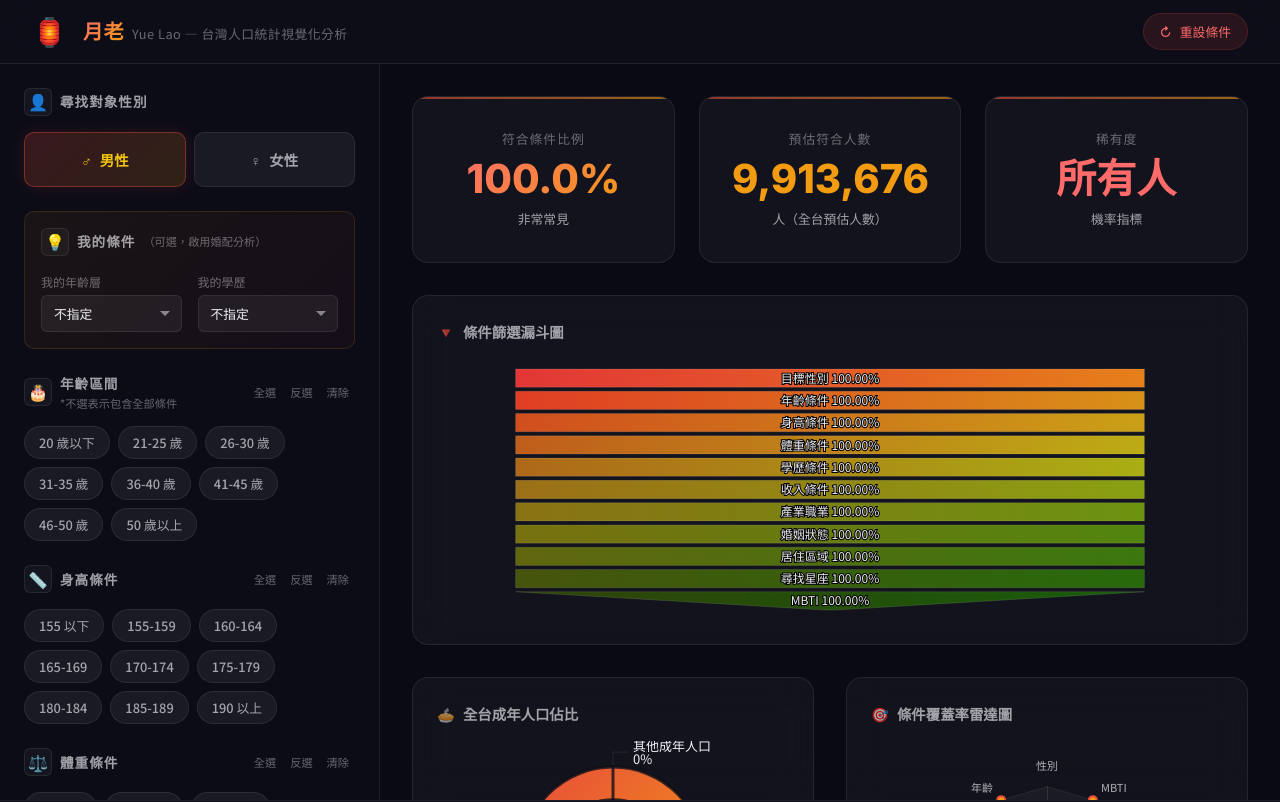
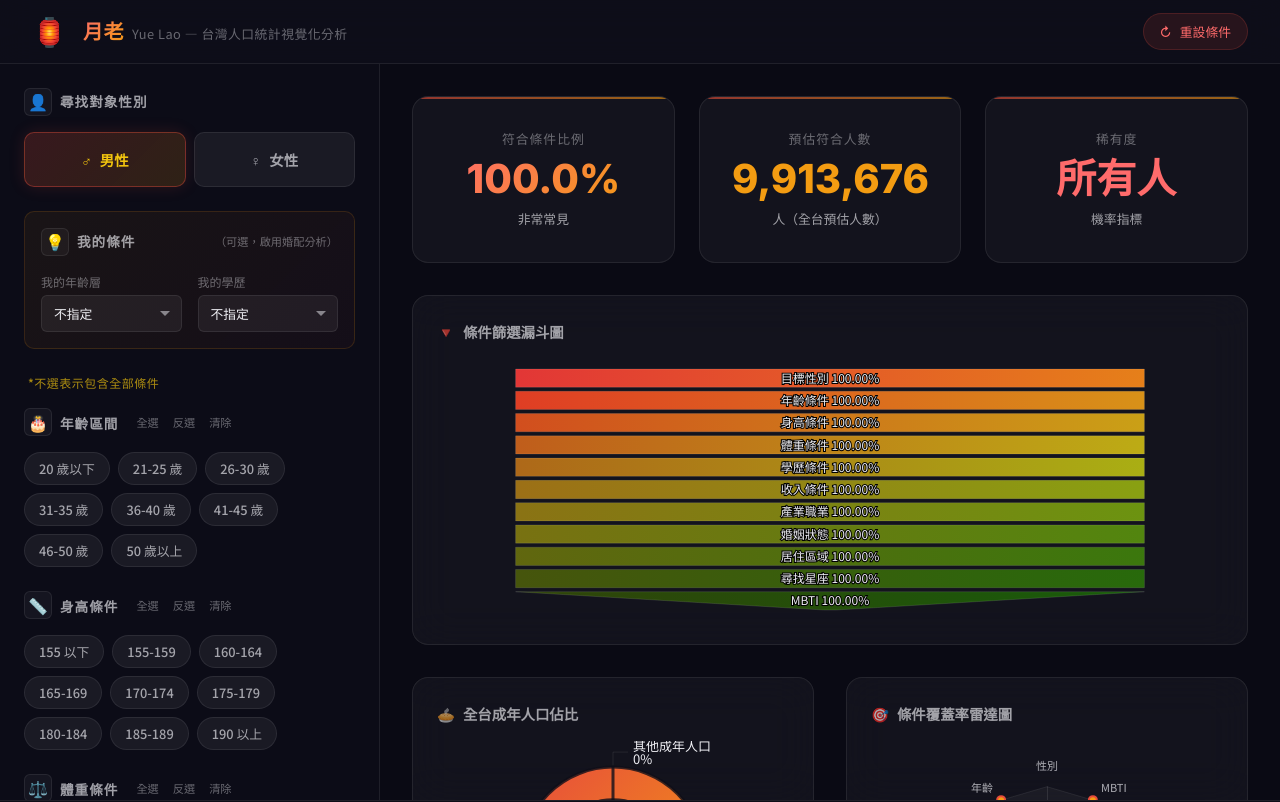
Before and after one commit to CHIN11211001/Yue-Lao, a React (Vite) app: page / in a window 1280 px wide. Shown: the top 802 px of the page. Built offline with nearby package versions, Linux system fonts and the light colour scheme.

Commit message:
feat: implement FilterPanel component and define base design system styles

```diff
--- a/src/components/FilterPanel/FilterPanel.tsx
+++ b/src/components/FilterPanel/FilterPanel.tsx
@@ -201,6 +201,10 @@ export const FilterPanel: React.FC = () => {
 
       <MyConditionsSection />
 
+      <div className="filter-panel__global-hint">
+        *不選表示包含全部條件
+      </div>
+
       <ChipGroup<AgeRange>
         title="年齡區間"
         icon="🎂"
@@ -210,7 +214,6 @@ export const FilterPanel: React.FC = () => {
         onSetAll={(vals) => store.setField('ageRanges', vals)}
         percentage={store.result.dimensionPercentages.age}
         sectionId="filter-age"
-        hint="*不選表示包含全部條件"
       />
 
       <ChipGroup<HeightRange>
--- a/src/index.css
+++ b/src/index.css
@@ -320,6 +320,16 @@ body {
   gap: var(--space-lg);
 }
 
+.filter-panel__global-hint {
+  font-size: 0.75rem;
+  color: var(--color-gold-light);
+  opacity: 0.7;
+  padding: 0 var(--space-xs);
+  margin-bottom: calc(var(--space-md) * -0.5);
+  font-weight: 500;
+  letter-spacing: 0.5px;
+}
+
 .filter-section {
   animation: fadeInUp 0.4s ease both;
 }
@@ -339,21 +349,11 @@ body {
   position: relative;
 }
 
-.filter-section__title-container {
-  display: flex;
-  flex-direction: column;
-  flex: 1;
-}
-
 .filter-section__title {
   font-size: 1rem;
   font-weight: 700;
   color: var(--color-text-primary);
-}
-
-.filter-section__hint--inline {
-  margin-top: 2px;
-  line-height: 1.2;
+  flex: 1;
 }
 
 .filter-section__icon {
```
